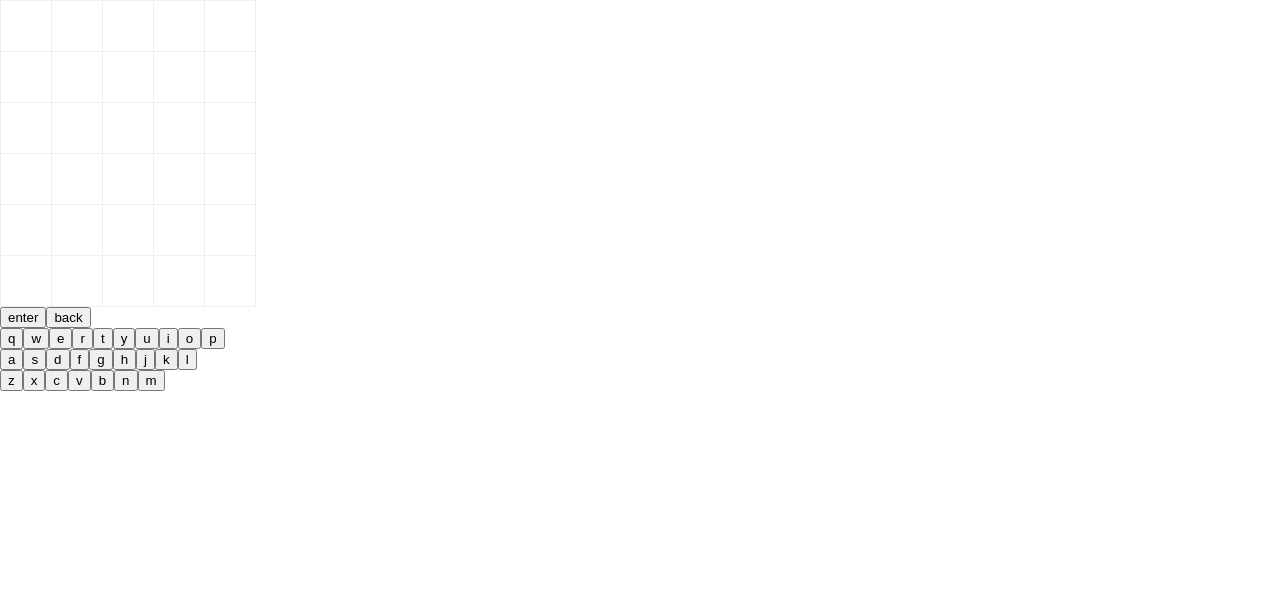
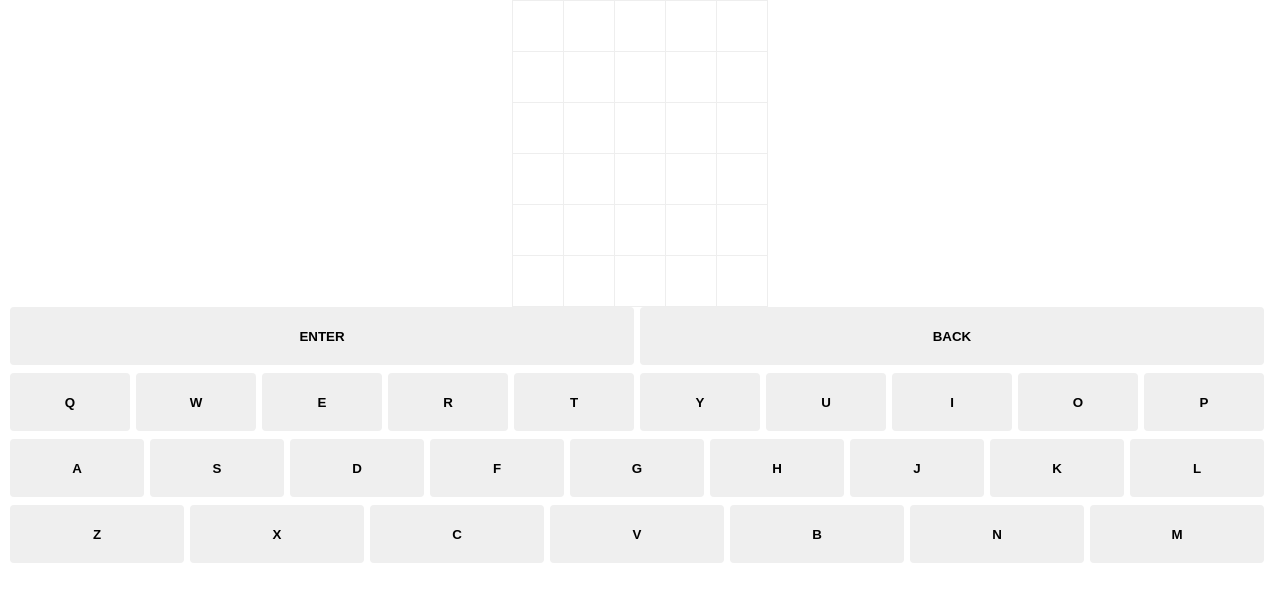
Before and after one commit to paganwinter/wordle, a plain HTML site: page index.html in a window 1280 px wide. Drawn offline with Linux system fonts and the light colour scheme.

Commit message:
Update index.html

```diff
--- a/index.html
+++ b/index.html
@@ -1,6 +1,7 @@
 <html>
 <head>
 <title>Wordle</title>
+<meta name="viewport" content="width=device-width, initial-scale=1">
 <style>
 body {
   font-family: Arial;
@@ -8,6 +9,50 @@ body {
   margin: 0;
   font-size: 14px;
 }
+
+#main {
+  width: 100%;
+  height: 100%;
+}
+
+#board-container {
+  display: flex;
+  justify-content: center;
+  align-items: center;
+  flex-grow: 1;
+  overflow: hidden;
+}
+
+#keyboard {
+  margin: 0 10px;
+  user-select: none;
+}
+#keyboard .row {
+  display: flex;
+  width: 100%;
+  margin: 0 auto 8px;
+  touch-action: manipulation;
+}
+#keyboard button {
+  font-family: inherit;
+  font-weight: bold;
+  border: 0;
+  padding: 0;
+  margin: 0 6px 0 0;
+  height: 58px;
+  border-radius: 4px;
+  cursor: pointer;
+  user-select: none;
+  /* background-color: var(--key-bg);
+  color: var(--key-text-color); */
+  flex: 1;
+  display: flex;
+  justify-content: center;
+  align-items: center;
+  text-transform: uppercase;
+  -webkit-tap-highlight-color: rgba(0,0,0,0.3);
+}
+
 table {
   border: 1px solid #eee;
   border-collapse: collapse;
@@ -52,19 +97,22 @@ table th {
 <body>
 
 <div id="app">
-  <table>
+  <div id="main">
+    <div id="board-container">
+      <table id="board">
         <tr v-for="attempt in attempts">
           <td v-for="item in attempt.letters" :class="item.status" class="letter">
             <div class="letter-box">{{ item.letter }}</div>
           </td>
         </tr>
       </table>
-  <div id=""keyboard>
-    <div>
+    </div>
+    <div id="keyboard">
+      <div class="row">
         <button @click="submit" data-key="enter">enter</button>
         <button @click="erase" data-key="back">back</button>
       </div>
-    <div class="kb-row">
+      <div class="row">
         <button @click="clicked" data-key="q">q</button>
         <button @click="clicked" data-key="w">w</button>
         <button @click="clicked" data-key="e">e</button>
@@ -76,7 +124,7 @@ table th {
         <button @click="clicked" data-key="o">o</button>
         <button @click="clicked" data-key="p">p</button>
       </div>
-    <div class="kb-row">
+      <div class="row">
         <button @click="clicked" data-key="a">a</button>
         <button @click="clicked" data-key="s">s</button>
         <button @click="clicked" data-key="d">d</button>
@@ -87,7 +135,7 @@ table th {
         <button @click="clicked" data-key="k">k</button>
         <button @click="clicked" data-key="l">l</button>
       </div>
-    <div class="kb-row">
+      <div class="row">
         <button @click="clicked" data-key="z">z</button>
         <button @click="clicked" data-key="x">x</button>
         <button @click="clicked" data-key="c">c</button>
@@ -95,6 +143,7 @@ table th {
         <button @click="clicked" data-key="b">b</button>
         <button @click="clicked" data-key="n">n</button>
         <button @click="clicked" data-key="m">m</button>
+      </div>
     </div>
   </div>
 </div>
@@ -107,6 +156,7 @@ window.onload = async function () {
   const allWords = [...wordList1, ...wordList2]
 
   const solution = allWords[Math.floor(Math.random() * allWords.length)]
+  // const solution = wordList1[Math.floor(Math.random() * wordList1.length)]
   console.log(solution)
 
   const attempts = []
```
Lines whose indentation alone changed are shown as unchanged.
